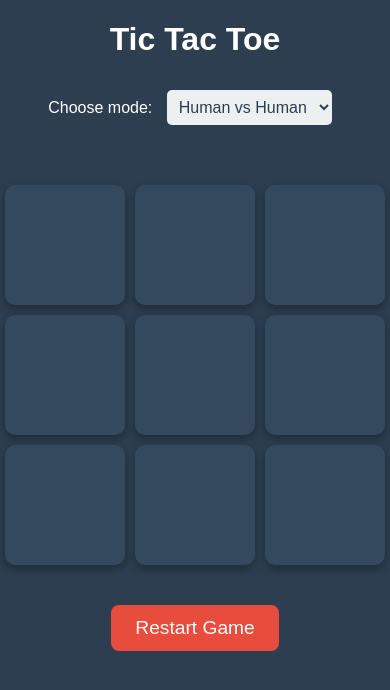
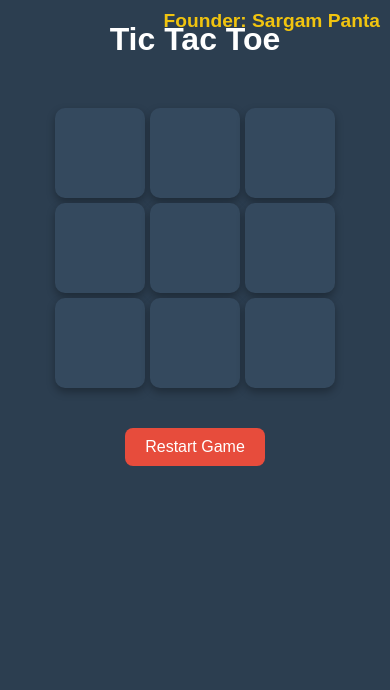
Before and after one commit to VIKRAM0308/bug-free-umbrella, a plain HTML site: page index.html in a window 390 px wide. Drawn offline with Linux system fonts and the light colour scheme.

Commit message:
index.html

```diff
--- a/index.html
+++ b/index.html
@@ -10,6 +10,8 @@
             font-family: 'Poppins', sans-serif;
             background-color: #2c3e50;
             color: white;
+            margin: 0;
+            padding: 0;
         }
         .board {
             display: grid;
@@ -56,32 +58,47 @@
         .reset-btn:hover {
             background-color: #c0392b;
         }
-        select {
-            margin: 10px;
-            padding: 8px;
-            font-size: 1em;
-            border-radius: 5px;
-            border: none;
-            background-color: #ecf0f1;
-            color: #2c3e50;
+        .founder {
+            position: absolute;
+            top: 10px;
+            right: 10px;
+            font-size: 1.2em;
+            color: #f1c40f;
+            font-weight: bold;
+        }
+        /* Mobile responsiveness */
+        @media (max-width: 600px) {
+            .board {
+                grid-template-columns: repeat(3, 90px);
+                grid-template-rows: repeat(3, 90px);
+                gap: 5px;
+            }
+            .cell {
+                width: 90px;
+                height: 90px;
+                font-size: 2em;
+            }
+            .message {
+                font-size: 1.5em;
+            }
+            .reset-btn {
+                font-size: 1em;
+                padding: 10px 20px;
+            }
         }
     </style>
 </head>
 <body>
     <h1>Tic Tac Toe</h1>
-    <label for="mode">Choose mode:</label>
-    <select id="mode" onchange="resetGame()">
-        <option value="human">Human vs Human</option>
-        <option value="ai">Human vs AI</option>
-    </select>
     <div class="board" id="board"></div>
     <div class="message" id="message"></div>
     <button class="reset-btn" onclick="resetGame()">Restart Game</button>
 
+    <div class="founder">Founder: Sargam Panta</div>
+
     <script>
         const board = document.getElementById("board");
         const message = document.getElementById("message");
-        const modeSelect = document.getElementById("mode");
         let currentPlayer = "X";
         let gameBoard = ["", "", "", "", "", "", "", "", ""];
 
@@ -102,7 +119,6 @@
                 createBoard();
                 if (checkWinner()) return;
                 currentPlayer = currentPlayer === "X" ? "O" : "X";
-                if (currentPlayer === "O" && modeSelect.value === "ai") aiMove();
             }
         }
 
```
